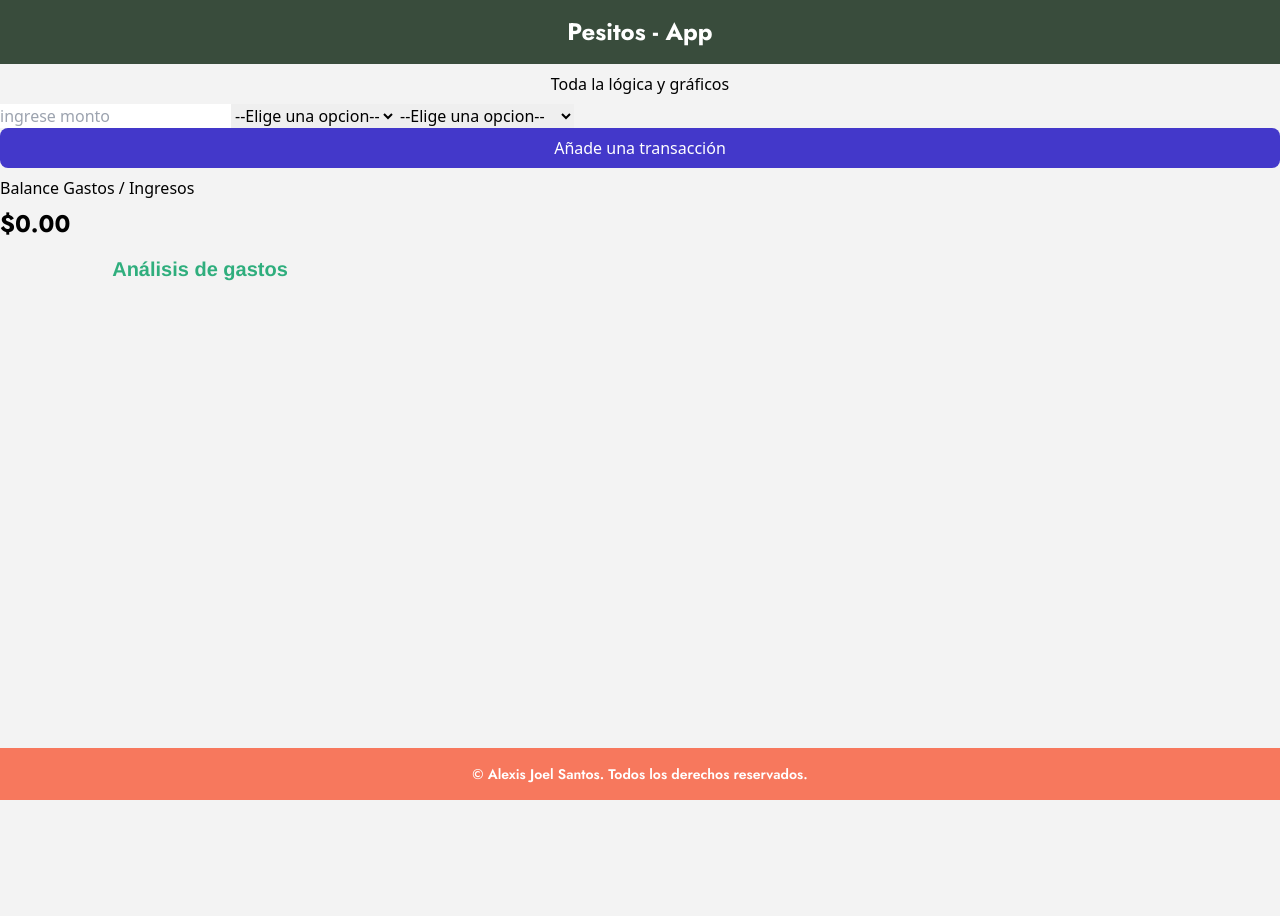
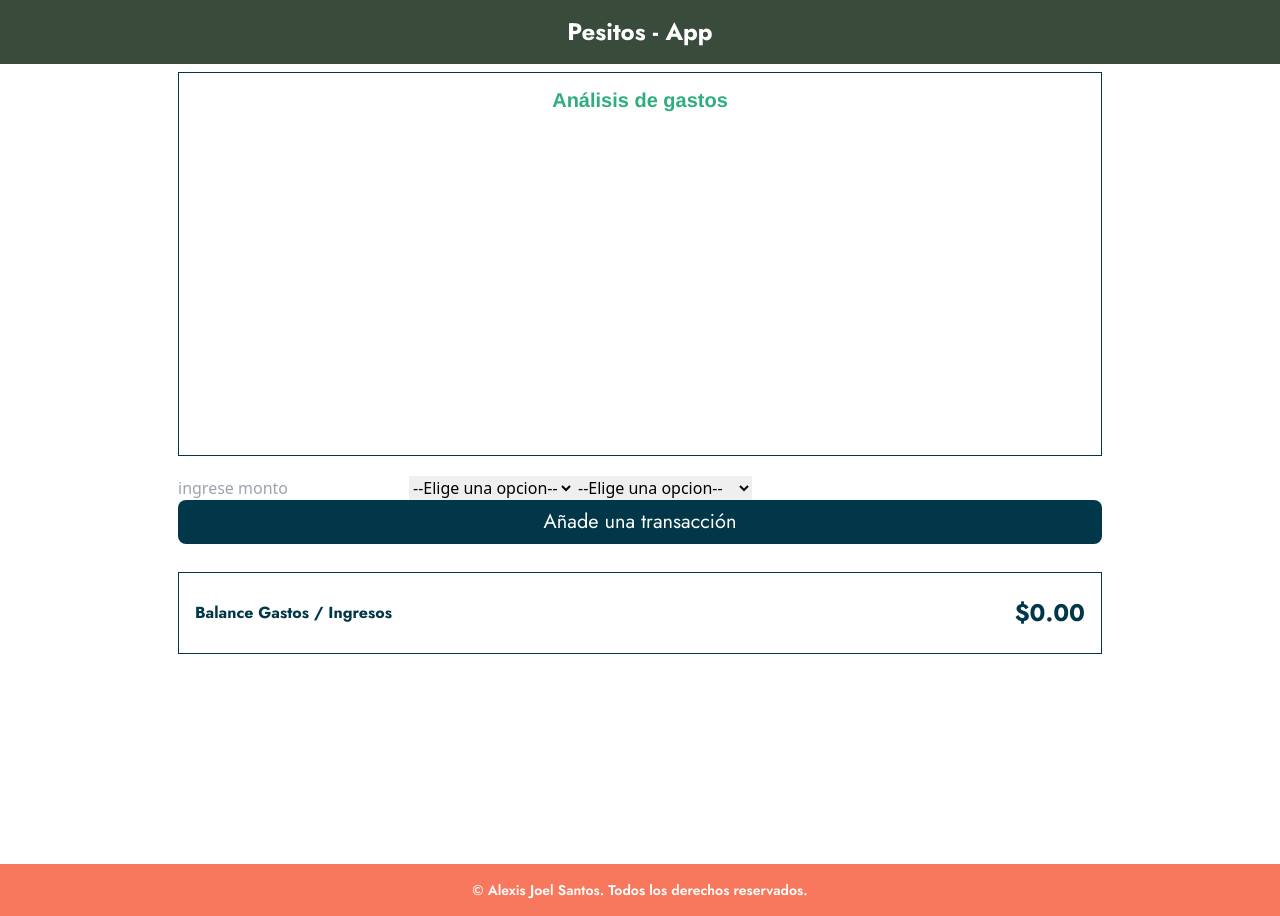
Before and after one commit to Melones5/pesitos-app, a React (Vite) app: page / in a window 1280 px wide. Before the commit the page ends 800 px from the top, so only its background shows below. Built offline with nearby package versions, Linux system fonts and the light colour scheme.

Commit message:
chaging styles with tailwind css

```diff
--- a/src/components/Balance.jsx
+++ b/src/components/Balance.jsx
@@ -13,9 +13,9 @@ const Balance = () => {
   const total = montos.reduce((acc, item) => (acc+=item), 0).toFixed(2)
 
   return (
-    <div>
-      <h3>Balance Gastos / Ingresos</h3>
-      <button className='font-bold text-center py-2 font-jost text-2xl'>${total}</button>
+    <div className='flex justify-between items-center text-[#023749] font-jost border border-[#023749] p-4'>
+      <h3 className='font-bold '>Balance Gastos / Ingresos</h3>
+      <span className='font-bold text-center py-2 font-jost text-2xl'>${total}</span>
     </div>
   )
 }
--- a/src/components/Home.jsx
+++ b/src/components/Home.jsx
@@ -9,7 +9,7 @@ const Home = () => {
       <section>
         <Header />
       </section>
-      <section>
+      <section className='relative min-h-screen'>
         <Main />
       </section>
       <section>
--- a/src/components/PieChart.jsx
+++ b/src/components/PieChart.jsx
@@ -36,7 +36,7 @@ const PieChart = () => {
   const data = groupedData.map((item) => item.amount); // los labels por monto
 
   return (
-    <div className='w-[400px]'>
+    <div className='flex justify-center items-center border border-[#023749] mx-auto pb-4 pt-4 h-96'>
       <Doughnut
         data={{
           labels,
@@ -74,7 +74,7 @@ const PieChart = () => {
         }}
         options={{
           responsive: true,
-          maintainAspectRatio:true,
+          maintainAspectRatio: true,
           plugins: {
             legend: {
               position: 'top',
@@ -93,6 +93,10 @@ const PieChart = () => {
               font: {
                 weight: 'bold',
                 size: 20
+              },
+              padding: {
+                top: 0,
+                bottom:10
               }
             }
           }
--- a/src/components/sections/Footer.jsx
+++ b/src/components/sections/Footer.jsx
@@ -2,7 +2,7 @@ import React from 'react'
 
 const Footer = () => {
   return (
-    <div className='text-white bg-[#F7785D] fixed bottom-0 w-screen'>
+    <div className='text-white bg-[#F7785D] sticky bottom-0 w-screen'>
       <p className='text-center font-jost font-semibold text-sm p-4'>© Alexis Joel Santos. Todos los derechos reservados.</p>
     </div>
   )
--- a/src/components/sections/Main.jsx
+++ b/src/components/sections/Main.jsx
@@ -6,11 +6,10 @@ import PieChart from '../PieChart'
 
 const Main = () => {
   return (
-    <div>
-      <p className='text-center pt-2 pb-2'>Toda la lógica y gráficos</p>
+    <div className='max-w-[940px] mx-auto p-2'>
+      <PieChart />
       <TransactionForm />
       <Balance />
-      <PieChart />
       <TransactionList />
     </div>
   )
--- a/src/components/transactions/TransactionForm.jsx
+++ b/src/components/transactions/TransactionForm.jsx
@@ -49,7 +49,7 @@ const TransactionForm = () => {
   ]
 
   return (
-    <div>
+    <div className='py-5'>
       <form ref={form} onSubmit={handleSubmit}>
         <input required type="number" placeholder='ingrese monto' onChange={(e) => setMonto(e.target.value)} step={0.01}/>
         <select required name="" id="" value={tipo} onChange={handleChangeTipo}>
@@ -70,7 +70,7 @@ const TransactionForm = () => {
           <option value="transporte">Transporte</option>
           <option value="vacaciones">Vacaciones</option>
         </select>
-        <button className='bg-indigo-700 text-white px-3 py-2 rounded-lg block mb-2 w-full'>Añade una transacción</button>
+        <button className='bg-[#023749] text-white px-3 py-2 rounded-lg block mb-2 w-full font-jost text-xl'>Añade una transacción</button>
       </form>
     </div>
   )
--- a/src/components/transactions/TransactionList.jsx
+++ b/src/components/transactions/TransactionList.jsx
@@ -1,4 +1,4 @@
-import React from 'react'
+import React, {useState, useEffect} from 'react'
 import { useGlobalState } from '../../context/GlobalState'
 
 const TransactionList = () => {
@@ -6,20 +6,46 @@ const TransactionList = () => {
   const { transactions } = useGlobalState()
 
 
+  // // Almacenar categorías agrupadas y sus importes totales
+  // const [groupedData, setGroupedData] = useState([]);
+
+  // useEffect(() => {
+  //   const groupedTransactions = {};
+
+  //   // Agrupamos las transacciones por categoria, sumando sus montos
+  //   transactions.forEach((transaction) => {
+  //     const category = transaction.categoria;
+  //     if (!groupedTransactions[category]) {
+  //       groupedTransactions[category] = 0;
+  //     }
+  //     groupedTransactions[category] += transaction.monto;
+  //   });
+
+  //   // Convertimos los datos agrupados en el formato deseado para el gráfico
+  //   const chartData = Object.entries(groupedTransactions).map(([category, amount]) => ({
+  //     category,
+  //     amount,
+  //   }));
+
+  //   setGroupedData(chartData);
+  // }, [transactions]);
+
   return (
-    <>
+    <div className='py-6'>
       <ul>
         {
-        transactions.map((transation) =>(
-          <li key={transation.id}>
+          transactions.map((transation) => (
+            <div className='border-b-2 border-[#0237499c] text-[#023749] font-bold font-jost p-3'>
+              <li key={transation.id} className='flex justify-between items-center'>
+                <span>{transation.categoria}</span>
                 <p>{transation.monto}</p>
-            <span>{transation.tipo}</span>
-            <span>{transation.categoria}</span>
+                {/* <span>{transation.tipo}</span> */}
               </li>
+            </div>
           ))
         }
       </ul>
-    </>
+    </div>
   )
 }
 
--- a/src/index.css
+++ b/src/index.css
@@ -6,7 +6,7 @@
 
 @layer base {
   body {
-    @apply bg-[#f3f3f3];
+    @apply bg-[##FDF7E9];
   }
 }
 
```
Lines whose indentation alone changed are shown as unchanged.
